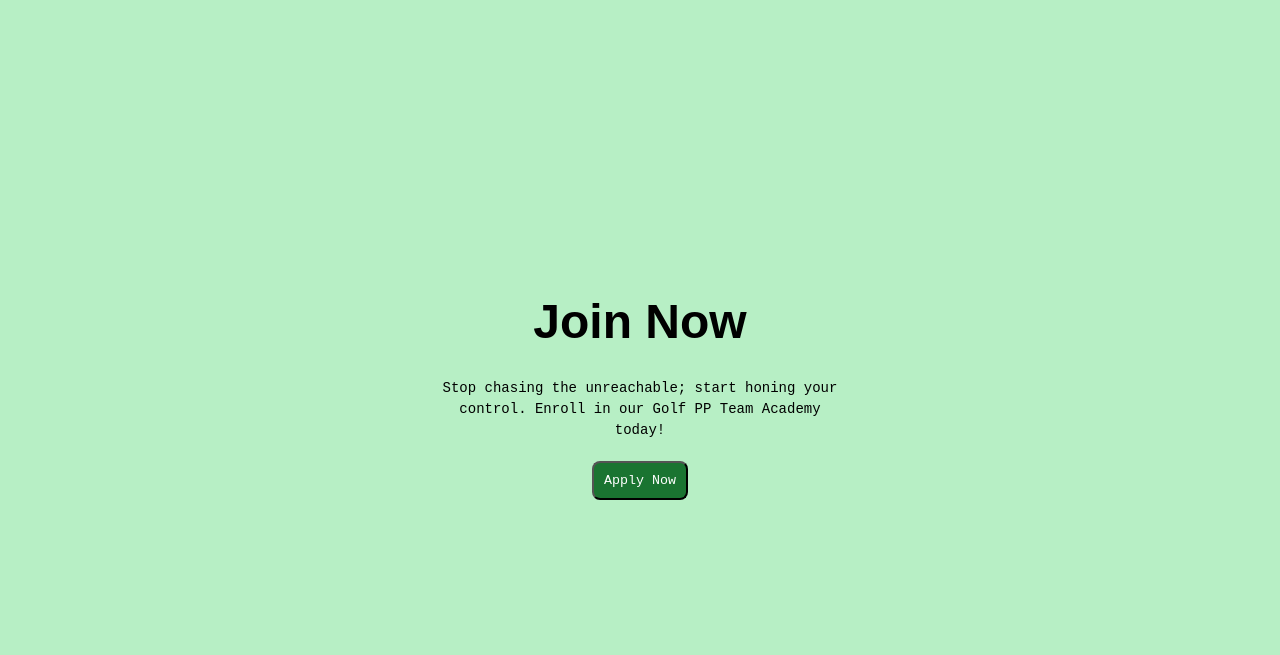
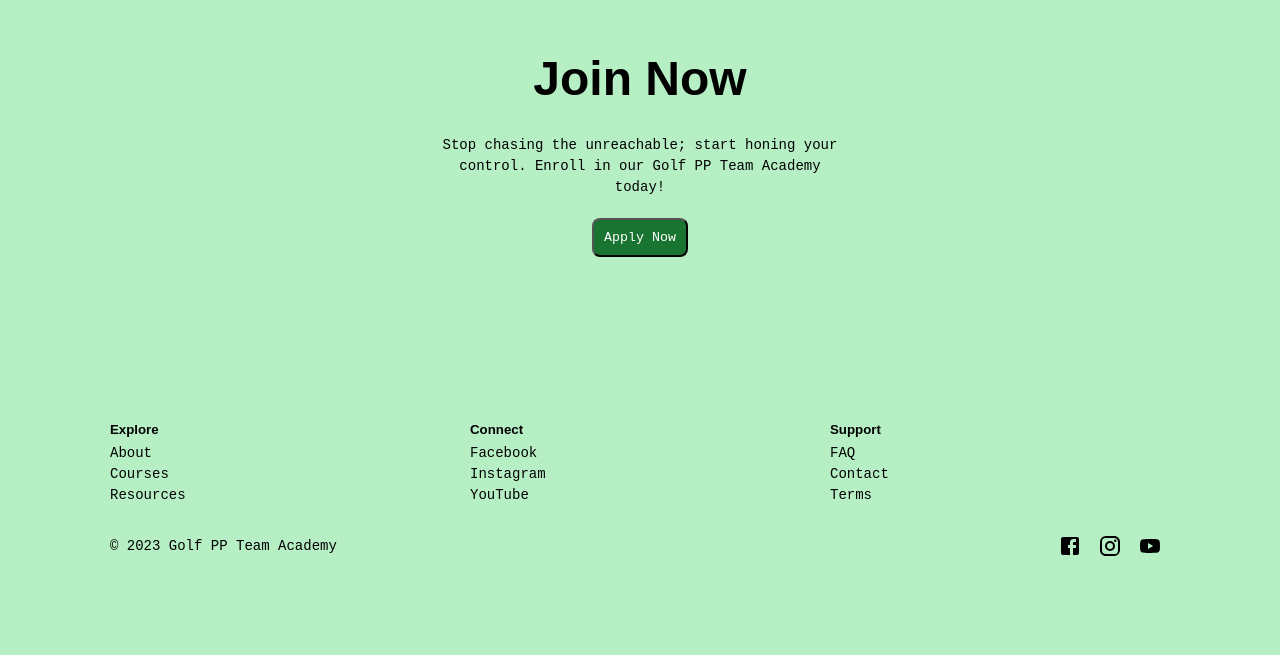
Before and after one commit to javachiphi/hello-world, a React (Create React App) app: page / in a window 1280 px wide. Shown: the part 3445-4100 px from the top of the page. Built offline with nearby package versions, Linux system fonts and the light colour scheme; a web font is replaced by a local one.

Commit message:
minor aesthetic

```diff
--- a/src/views/CallToActionSection/CallToActionSection.css
+++ b/src/views/CallToActionSection/CallToActionSection.css
@@ -9,8 +9,7 @@
     justify-content: center;
     flex-direction: column;
     gap: 20px;
-    height: 100vh; /* Adjust this as per your requirement */
-    padding: 100px;
+    padding: 50px;
     position: relative;
     width: 100%;
 }
```
